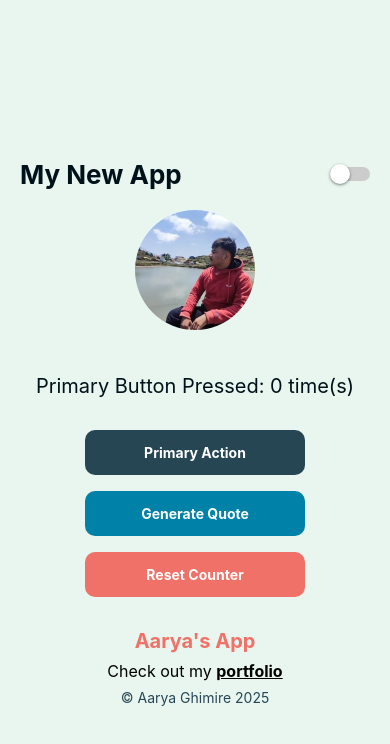
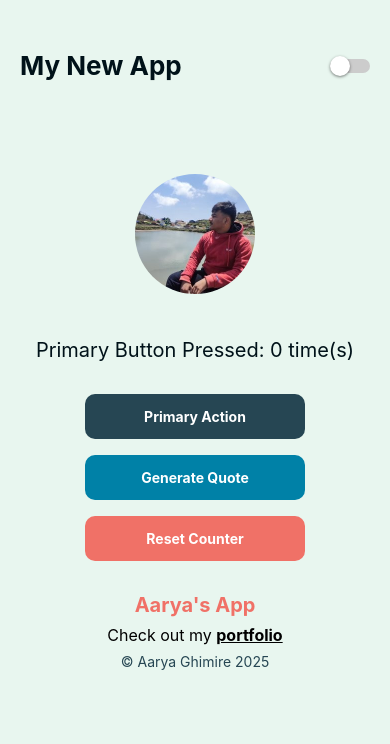
Before and after one commit to aarya-ghimire/LearningNative, a React Native app: screen / in a window 390 px wide. Shown: the top 744 px of the page. Built offline with nearby package versions, Linux system fonts and the light colour scheme.

Commit message:
edited stylings

```diff
--- a/App.js
+++ b/App.js
@@ -175,17 +175,27 @@ const styles = StyleSheet.create({
   textLight: { color: "#001219" },
   textAccentDark: { color: "#00afb9" },
   textAccentLight: { color: "#f07167" },
+
+  // Move the top bar to the top of the screen
   topBar: {
+    position: "absolute",
+    top: 40, // Adjust as needed for spacing from the top
+    left: 0,
+    right: 0,
     flexDirection: "row",
     justifyContent: "space-between",
     alignItems: "center",
     width: "100%",
-    paddingVertical: 20,
+    paddingHorizontal: 20,
+    paddingVertical: 10,
+    // backgroundColor: "rgba(0, 0, 0, 0.1)", // Optional: Slight background for better visibility
   },
+
   header: { fontSize: 26, fontWeight: "bold" },
   quote: { fontSize: 16, fontStyle: "italic", marginVertical: 8 },
   counterText: { fontSize: 20, marginVertical: 8 },
   emojiText: { fontSize: 40, marginVertical: 8 },
+
   buttonPrimary: {
     backgroundColor: "#264653",
     padding: 14,
@@ -217,6 +227,7 @@ const styles = StyleSheet.create({
     alignItems: "center",
   },
   buttonText: { color: "#fff", fontWeight: "bold" },
+
   footerContainer: { alignItems: "center", marginTop: 24, width: "100%" },
   footerLogo: { fontSize: 20, fontWeight: "bold", color: "#f07167" },
   portfolioText: { fontSize: 16, marginVertical: 8 },
```
